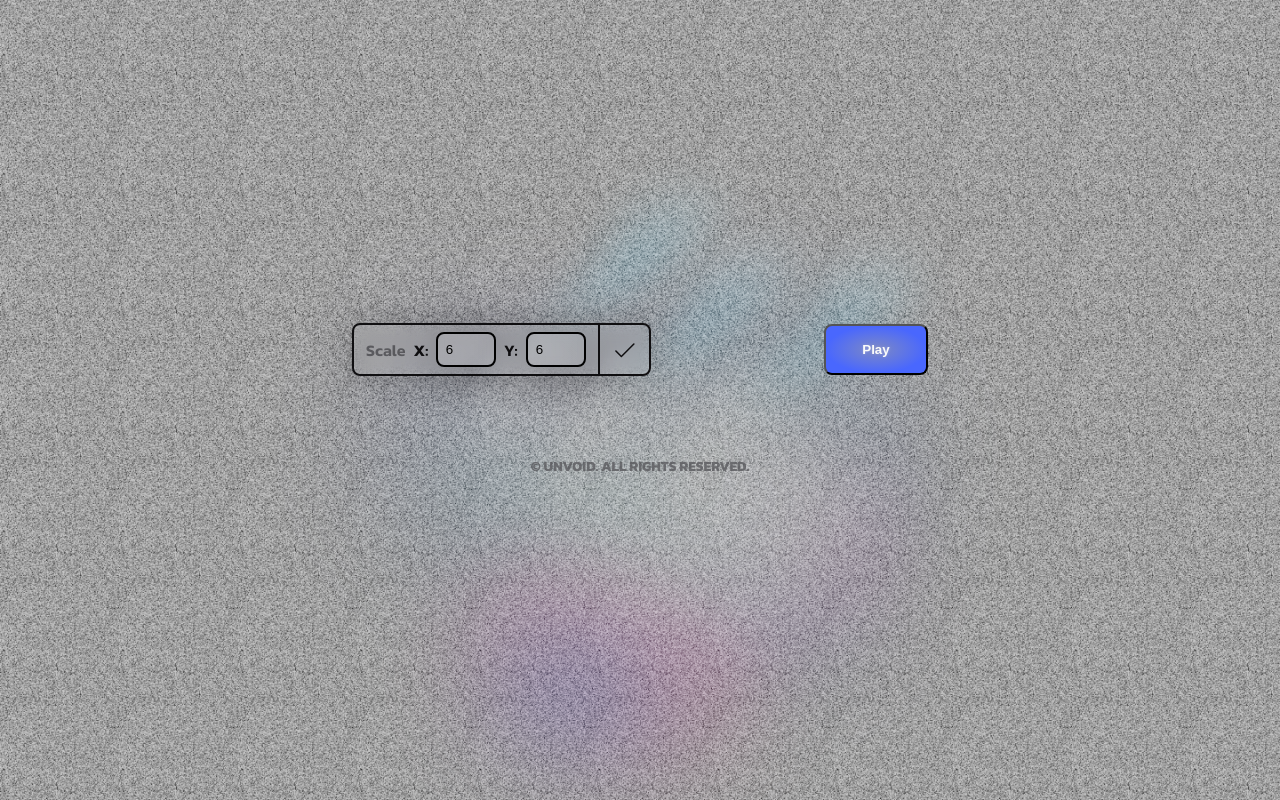
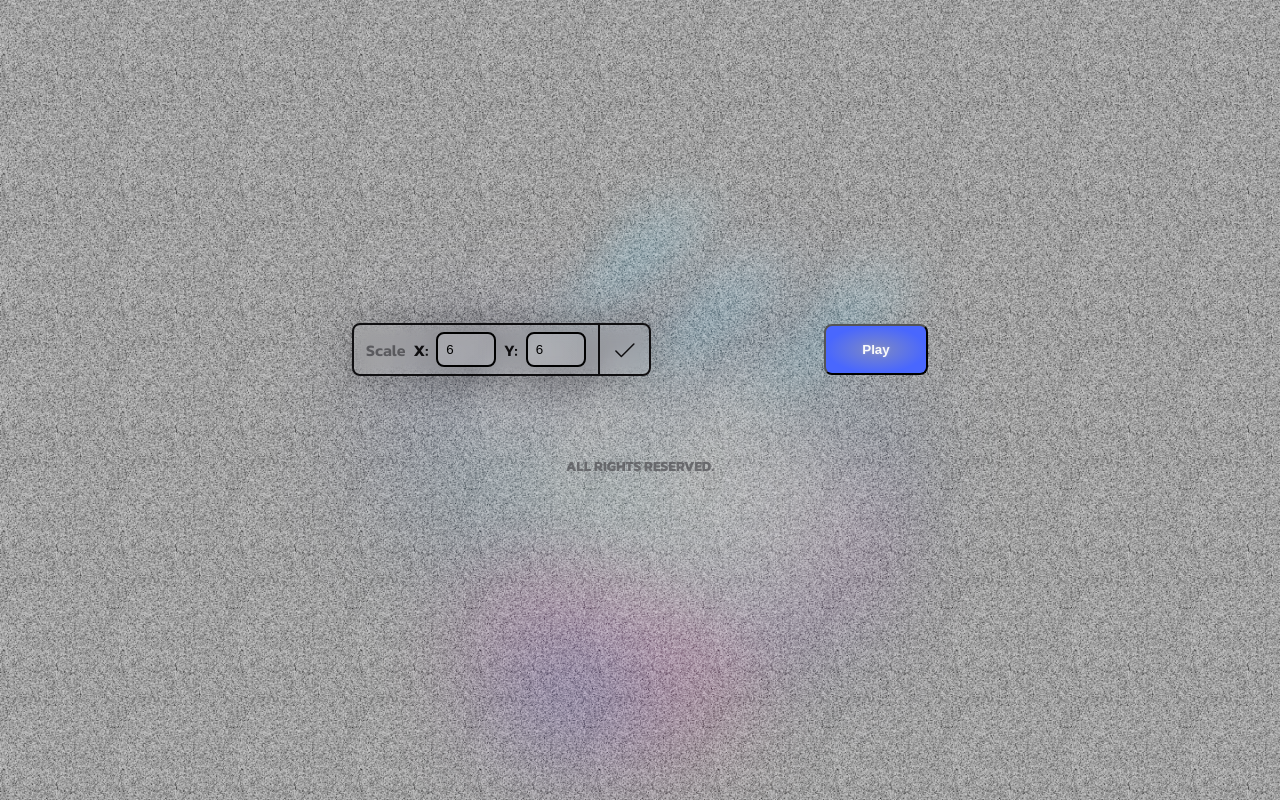
Before and after one commit to Robson16/dynamic-chess, a Next.js app: page / in a window 1280 px wide. Built offline with nearby package versions, Linux system fonts and the light colour scheme.

Commit message:
chore: footer copyright update

```diff
--- a/src/app/page.tsx
+++ b/src/app/page.tsx
@@ -126,7 +126,7 @@ export default function Home() {
       )}
 
       <footer className={styles.footer}>
-        © UNVOID. All Rights Reserved.
+        All Rights Reserved.
       </footer>
     </div>
   );
```
